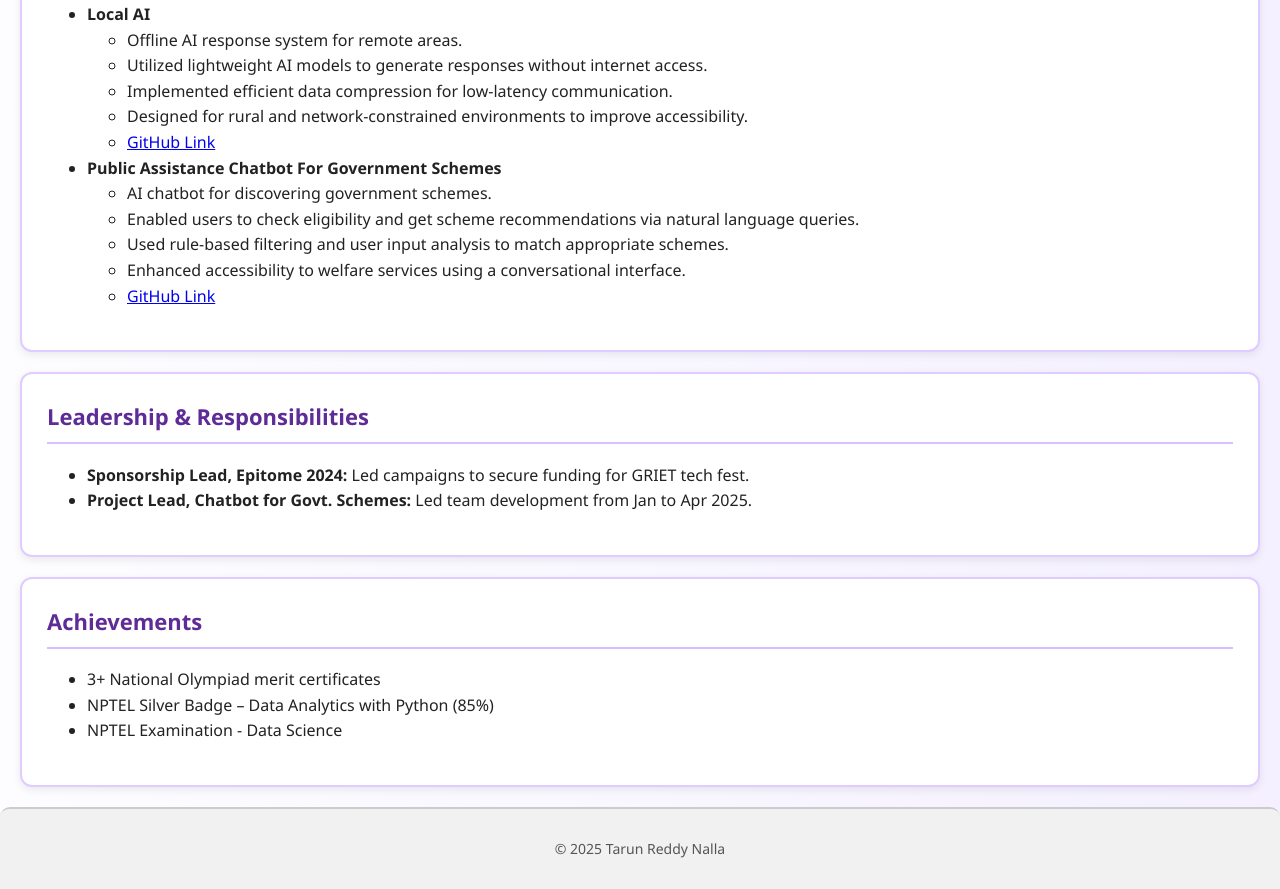
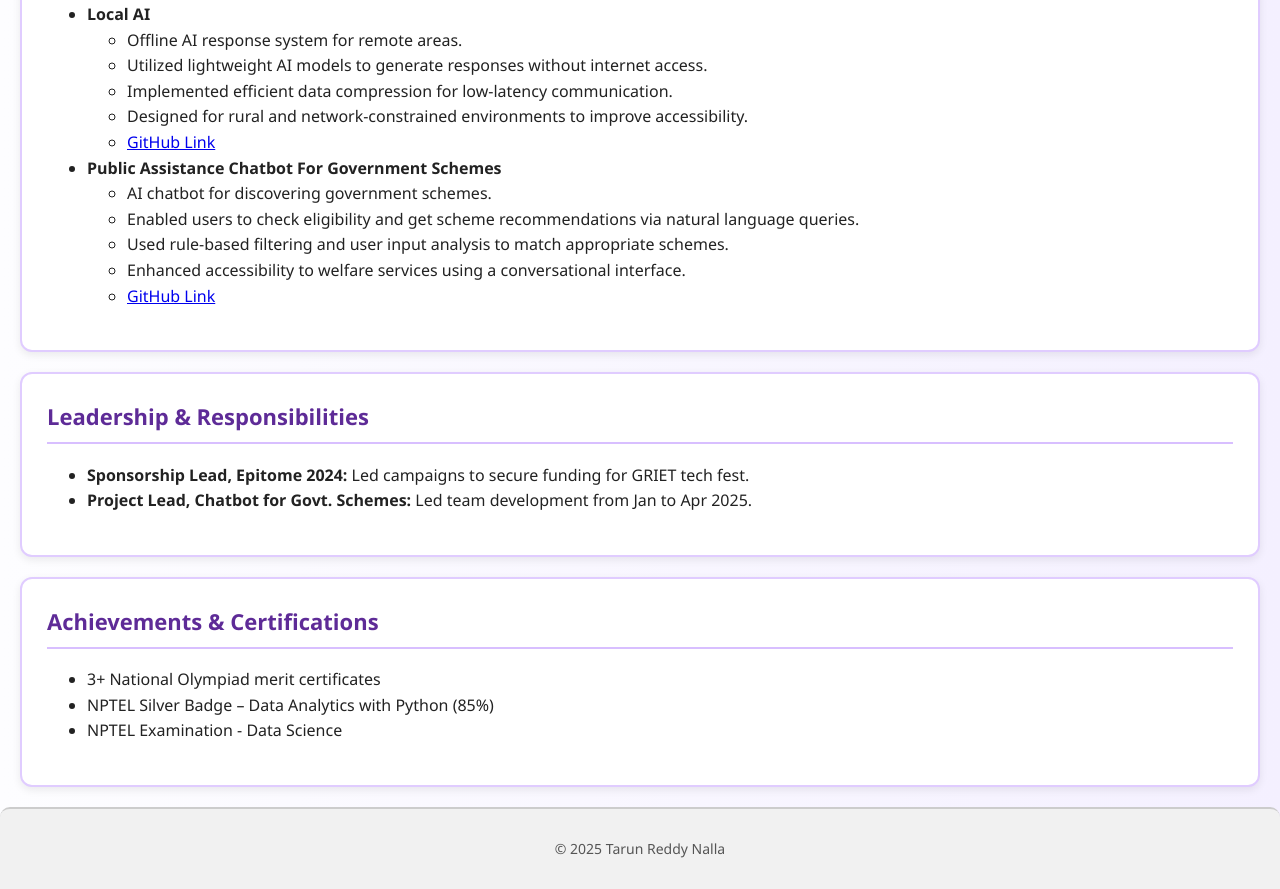
Before and after one commit to tarunreddy9999/portfolio, a plain HTML site: page index.html in a window 1280 px wide. Shown: the part 1420-2309 px from the top of the page. Drawn offline with Linux system fonts and the light colour scheme.

Commit message:
Update index.html

```diff
--- a/index.html
+++ b/index.html
@@ -103,7 +103,7 @@
   </section>
 
   <section id="achievements">
-    <h2>Achievements</h2>
+    <h2>Achievements & Certifications</h2>
     <ul>
       <li> 3+ National Olympiad merit certificates</li>
       <li> NPTEL Silver Badge – Data Analytics with Python (85%)</li>
```
